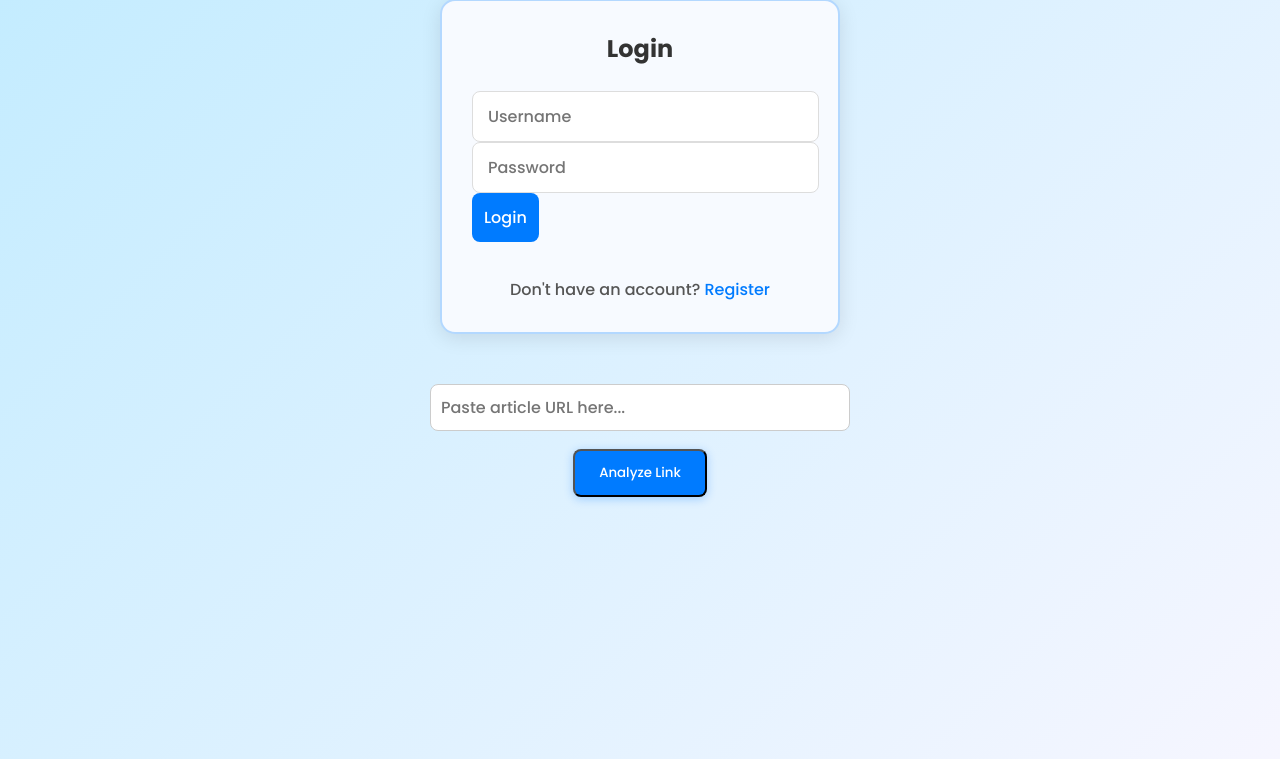
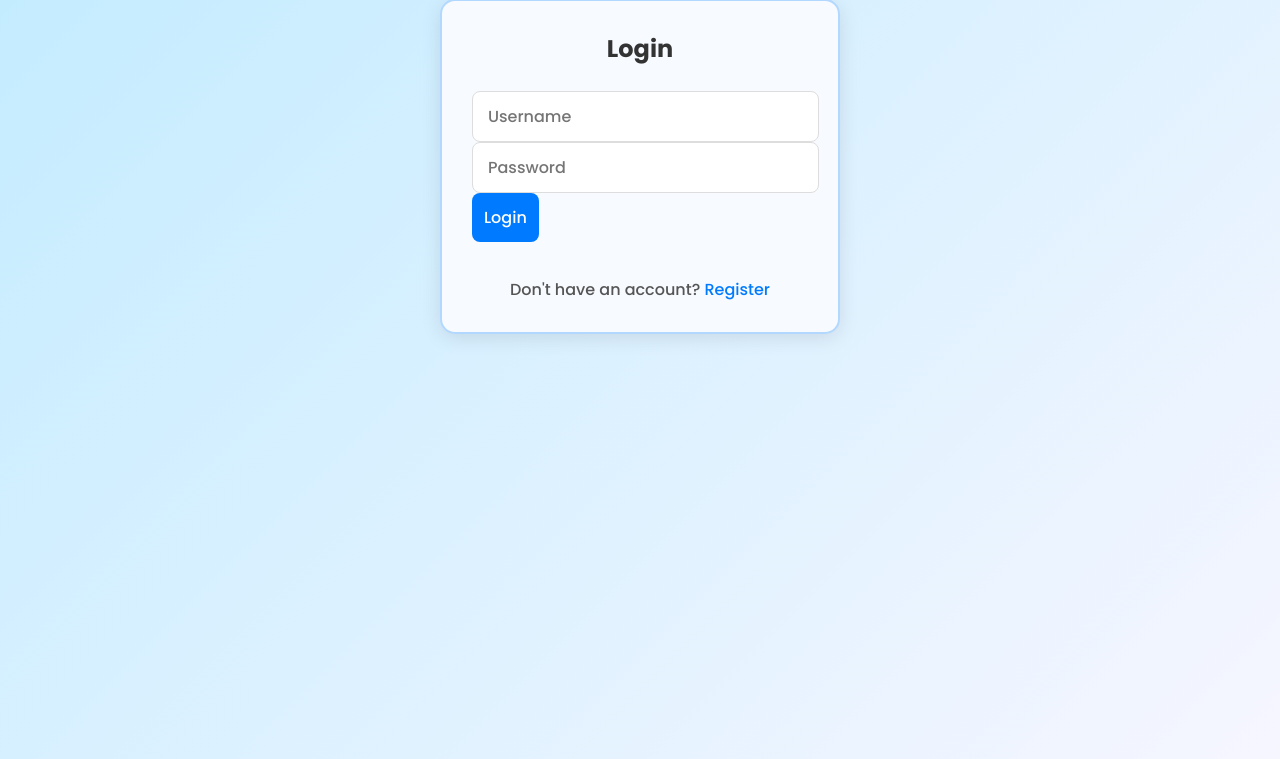
Before and after one commit to Harzh139/DocChatBot, a Flask app: page / in a window 1280 px wide. Shown: the part 41-800 px from the top of the page. Run offline with Flask 3, Linux system fonts and the light colour scheme.

Commit message:
Update app.py and index.html: UI fixes and backend improvements

```diff
--- a/templates/index.html
+++ b/templates/index.html
@@ -872,11 +872,7 @@
     <i class="fas fa-chevron-left"></i>
 </button>
 
-<div id="link-area">
-    <input type="text" id="link-input" placeholder="Paste article URL here..." />
-    <button id="link-upload-btn" class="upload-btn" style="margin-top:8px;">Analyze Link</button>
-    <div id="link-status"></div>
-</div>
+
 
 <script>
     // DOM Elements
```
